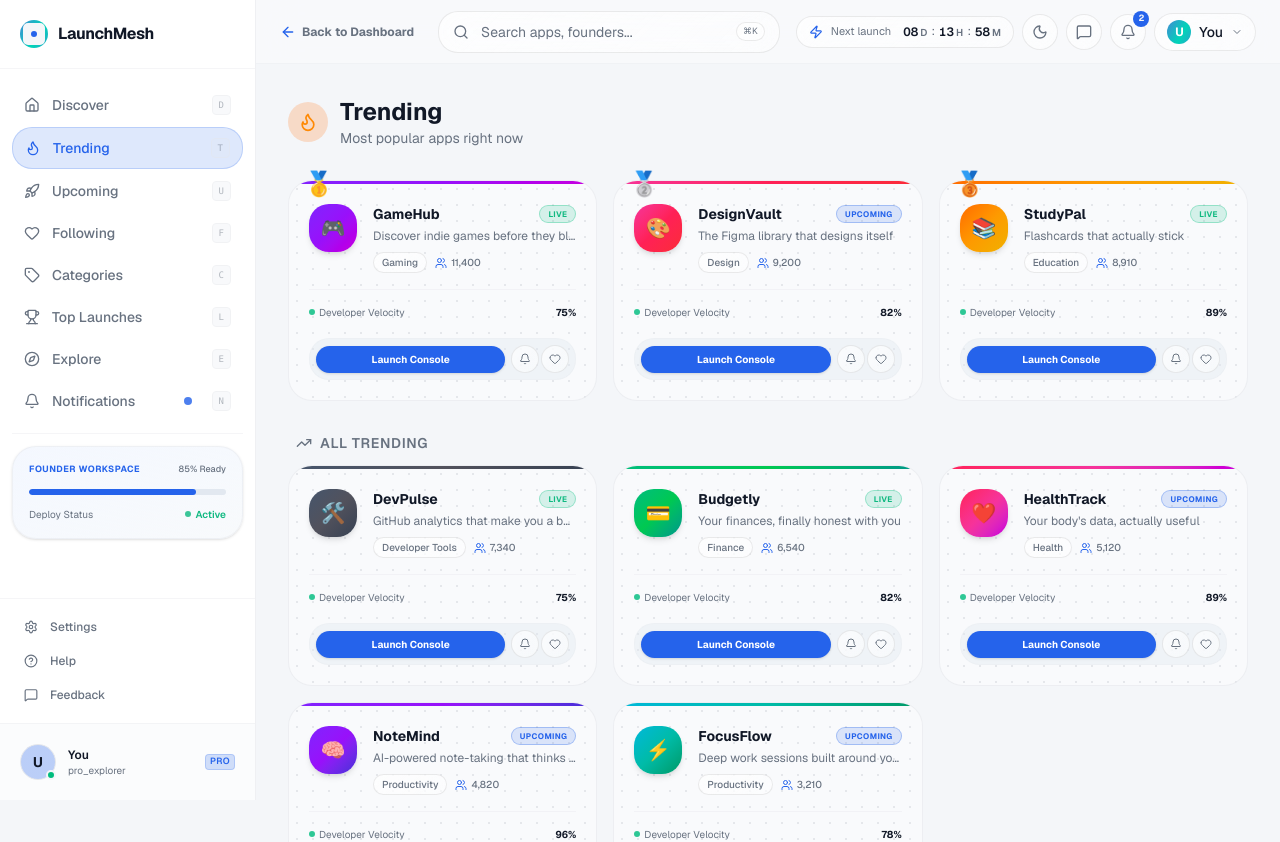
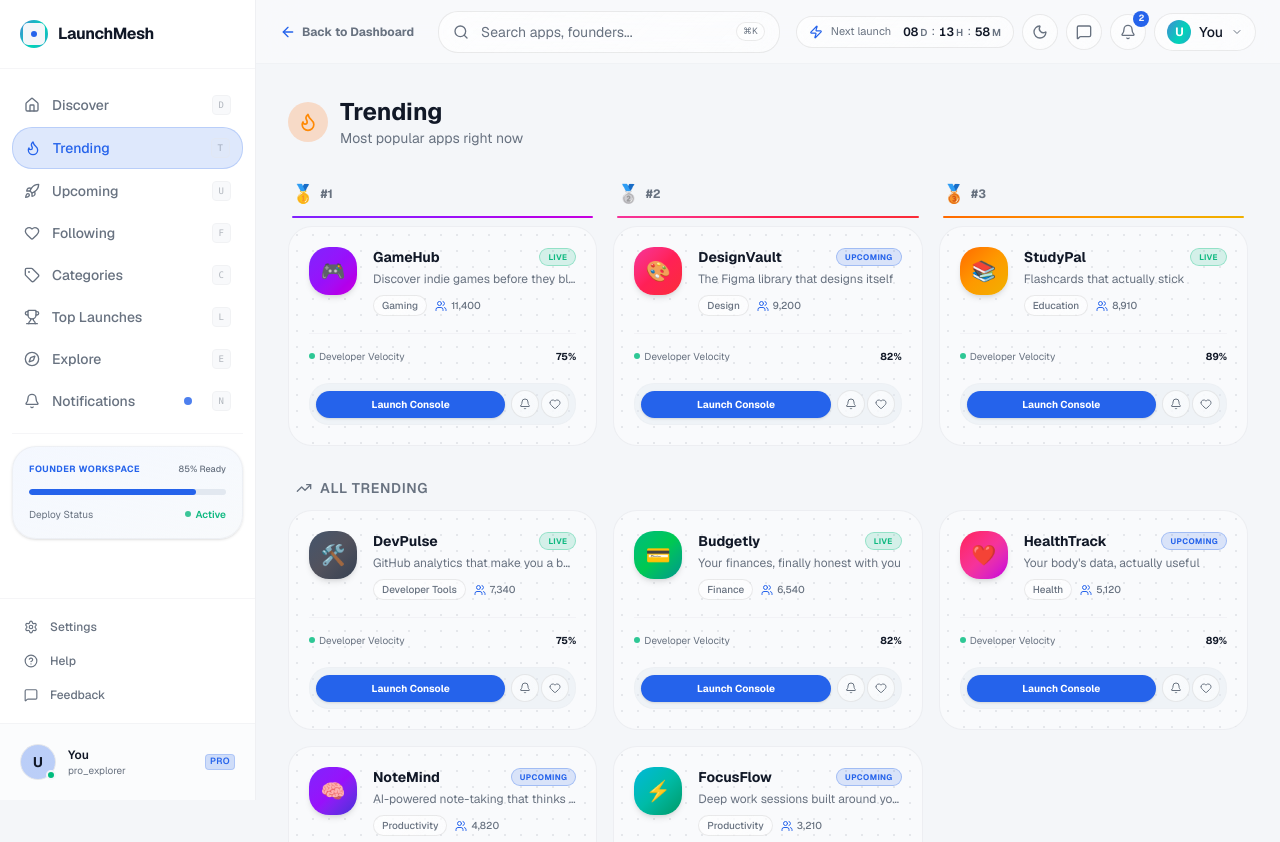
Before and after one commit to HackOnVibeCom/2026-07-viltrumite, a React (Vite) app: page /explore/trending in a window 1280 px wide. Shown: the top 842 px of the page. Built offline with nearby package versions, Linux system fonts and the light colour scheme.

Commit message:
fix: move gradient strip above card, medal badge properly separated

```diff
--- a/src/components/explore/AppCard.tsx
+++ b/src/components/explore/AppCard.tsx
@@ -11,7 +11,7 @@ const STATUS_STYLES = {
   trending: "bg-accent/15 text-accent border-accent/30",
 };
 
-export function AppCard({ app, index = 0 }: { app: App; index?: number }) {
+export function AppCard({ app, index = 0, rank }: { app: App; index?: number; rank?: number }) {
   const [liked, setLiked] = useState(false);
   const [bookmarked, setBookmarked] = useState(false);
   const [notified, setNotified] = useState(false);
@@ -24,8 +24,13 @@ export function AppCard({ app, index = 0 }: { app: App; index?: number }) {
       whileHover={{ y: -4 }}
       className="group relative rounded-2xl overflow-hidden border border-border/60 hover:border-primary/40 hover:shadow-lg transition-all duration-300 dot-bg bg-card/45 flex flex-col justify-between min-h-[220px]">
 
-      {/* Top border indicator strip */}
-      <div className={`h-[3px] w-full bg-gradient-to-r ${app.gradient}`} />
+      {/* Rank badge — only shown when rank prop passed */}
+      {rank !== undefined && (
+        <div className="absolute top-3 right-3 z-10 flex items-center gap-1 glass-strong rounded-full px-2 py-1 border border-border/40">
+          <span className="text-sm">{rank === 0 ? "🥇" : rank === 1 ? "🥈" : "🥉"}</span>
+          <span className="text-[10px] font-bold text-muted-foreground">#{rank + 1}</span>
+        </div>
+      )}
 
       <div className="p-5 flex-1 flex flex-col justify-between space-y-4">
         <div className="flex items-start gap-4">
--- a/src/routes/explore/trending.tsx
+++ b/src/routes/explore/trending.tsx
@@ -29,9 +29,14 @@ function TrendingPage() {
         {trending.slice(0, 3).map((app, i) => (
           <motion.div key={app.id}
             initial={{ opacity: 0, y: 20 }} animate={{ opacity: 1, y: 0 }} transition={{ delay: i * 0.1 }}
-            className="relative">
-            <div className="absolute -top-3 left-4 z-10">
-              <span className="text-2xl">{i === 0 ? "🥇" : i === 1 ? "🥈" : "🥉"}</span>
+            className="flex flex-col">
+            {/* Medal row with gradient underline */}
+            <div className="px-1 pb-2">
+              <div className="flex items-center gap-1.5 mb-2">
+                <span className="text-lg">{i === 0 ? "🥇" : i === 1 ? "🥈" : "🥉"}</span>
+                <span className="text-xs font-bold text-muted-foreground">#{i + 1}</span>
+              </div>
+              <div className={`h-[2px] w-full rounded-full bg-gradient-to-r ${app.gradient}`} />
             </div>
             <AppCard app={app} index={i} />
           </motion.div>
```
